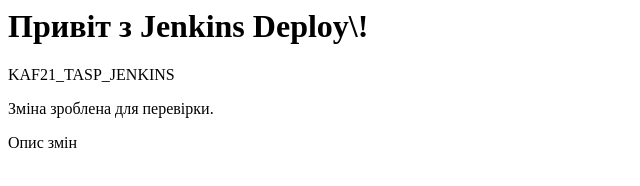
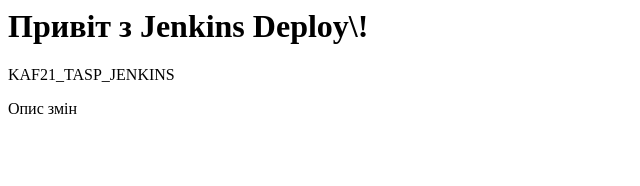
Before and after one commit to annetshev/jenkins_deploy, a plain HTML site: page index.html in a window 1280 px wide. Shown: the whole page, without its empty margins (0-640 px from the left). Drawn offline with Linux system fonts and the light colour scheme.

Commit message:
зміни2

```diff
--- a/index.html
+++ b/index.html
@@ -1,4 +1,3 @@
 <html><body><h1>Привіт з Jenkins Deploy\!</h1></body></html>
 KAF21_TASP_JENKINS
-<p>Зміна зроблена для перевірки.</p>
 <p>Опис змін<p>
```
